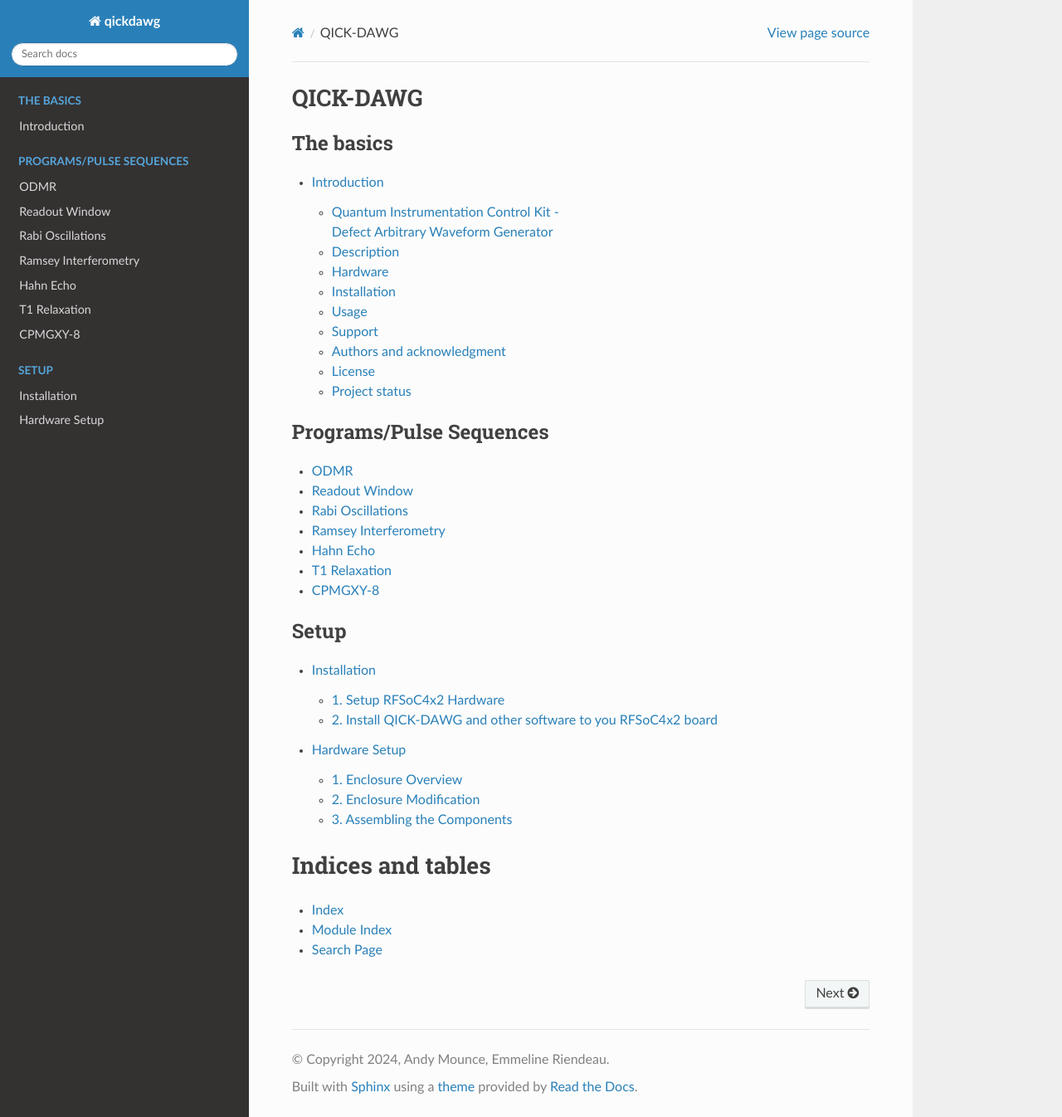
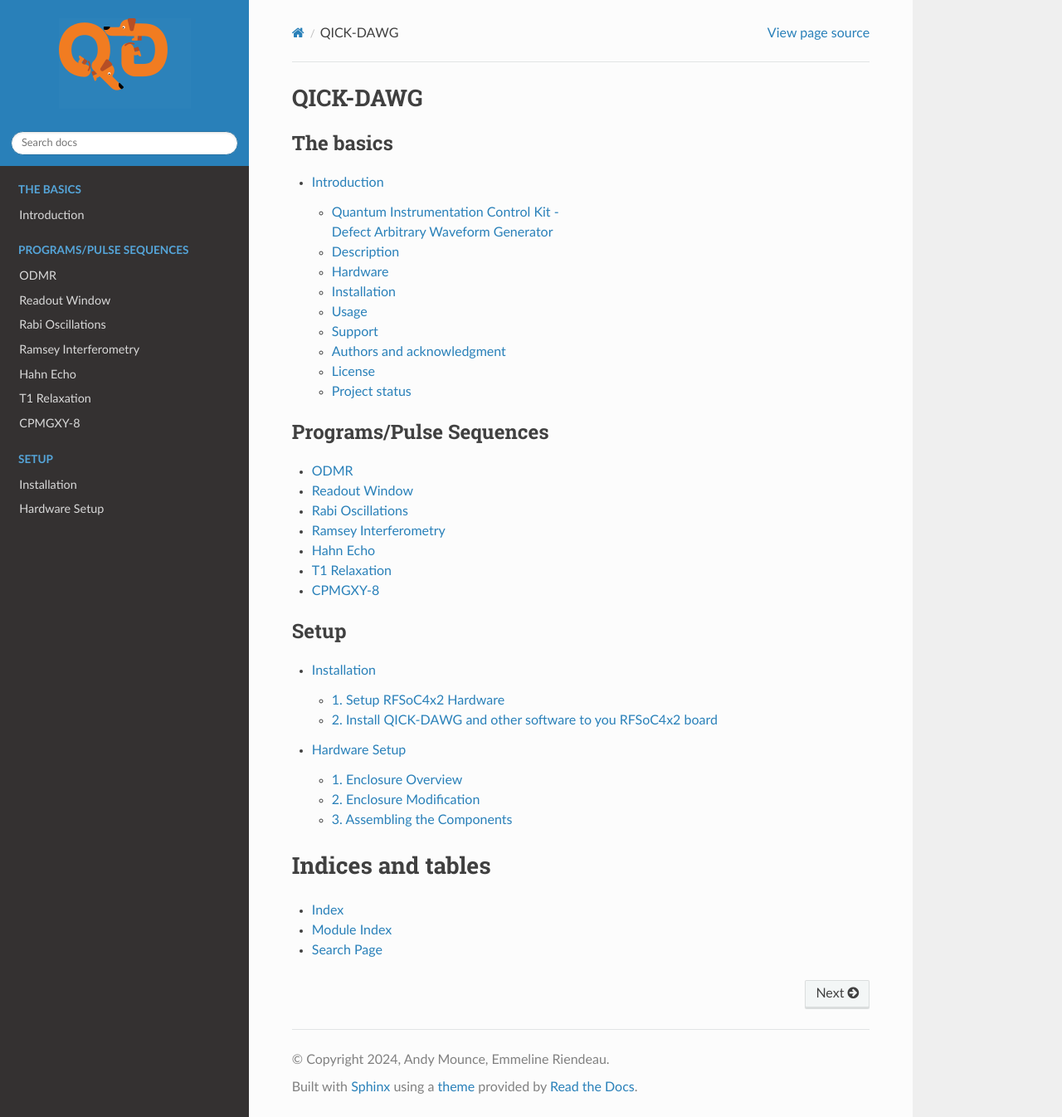
Before and after one commit to sandialabs/qick-dawg, a Sphinx documentation site: the page built from docs/source/index.rst, in a window 1280 px wide and 1346 px high. Shown: the whole window at 83% size. Built offline with Sphinx 7.4.7 and the Read the Docs theme 2.0.0, drawn with Linux system fonts in a browser that asks for light colours.

Commit message:
Update conf.py

```diff
--- a/docs/source/conf.py
+++ b/docs/source/conf.py
@@ -63,7 +63,7 @@
 # relative to this directory. They are copied after the builtin static files,
 # so a file named "default.css" will overwrite the builtin "default.css".
 html_static_path = ['_static']
-
+html_logo = "_static/qickdawg_forgithub.png"
 html_theme_options = {
-    'logo_only': False
+    'logo_only': True
 }
```
